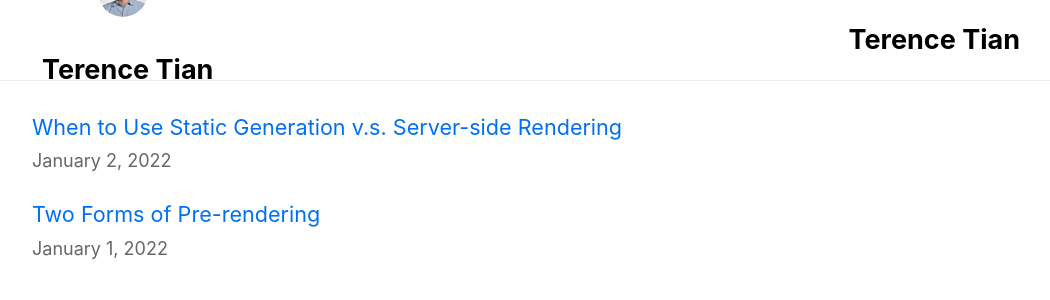
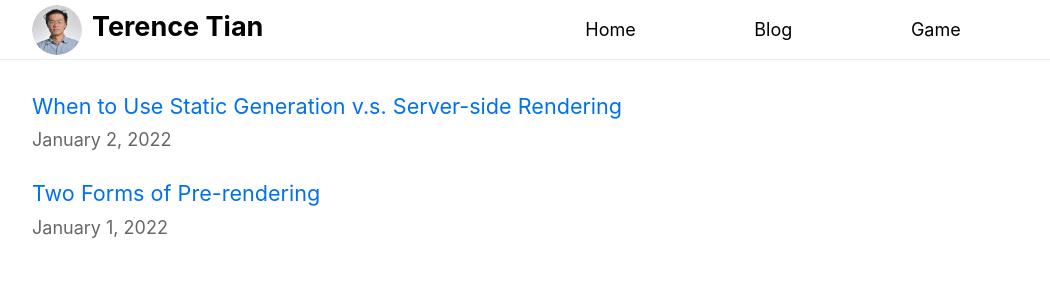
Before and after one commit to Terence625/nextjs-blog, a Next.js app: page / in a window 1280 px wide. Shown: the top 300 px of the page, without its empty margins (114-1164 px from the left). Built offline with nearby package versions, Linux system fonts and the light colour scheme.

Commit message:
[Terence] refactor header and navbar css

```diff
--- a/src/components/layout/layout.module.css
+++ b/src/components/layout/layout.module.css
@@ -1,31 +1,52 @@
-
 .header {
   position: sticky;
   top: 0;
-  -webkit-box-align: center;
-  align-items: center;
   width: 100%;
   background: white;
-  z-index: 1000;
+  height: 60px;
   border-bottom: 1px solid #eaeaea;
+}
+
+.headerContent {
+  height: inherit;
+  display: flex;
+  flex-direction: row;
+
+  margin: 0 auto;
+  padding: 0 1rem;
+  max-width: 1024px;
+  align-items: center;
+}
+
+.profile {
+  flex: 1;
+  display: flex;
+  max-width: 50%;
+}
+
+.profile a {
+  display: flex;
+  flex-direction: row;
+  color: inherit;
+  text-decoration: none;
+}
+
+.profile h1 {
+  margin: 0;
+  font-size: 1.5rem;
 }
 
 .navbar {
   flex: 1;
-  height: 80px;
   display: flex;
   flex-direction: row;
-  justify-content: space-between;
-  -webkit-box-align: center;
-  align-items: center;
   width: 100%;
-  margin: 0 auto;
-  padding: 0 1rem;
-  max-width: 1024px;
-  text-align: center;
+  justify-content: space-around;
 }
 
 .navbar a {
+  display: flex;
+  flex-direction: row;
   color: inherit;
-  text-decoration: none;
+  align-items: center;
 }
--- a/src/components/layout/layout.tsx
+++ b/src/components/layout/layout.tsx
@@ -2,6 +2,7 @@ import Head from "next/head";
 import styles from "./layout.module.css";
 import React from "react";
 import Navbar from "./navbar";
+import Profile from "./profile";
 
 export const siteTitle = "Terence's Blog";
 
@@ -14,7 +15,10 @@ export default function Layout({ children, home }: { children: React.ReactNode;
         <title />
       </Head>
       <header className={styles.header}>
-        <Navbar />
+        <div className={styles.headerContent}>
+          <Profile />
+          <Navbar />
+        </div>
       </header>
       <main>{children}</main>
     </div>
--- a/src/components/layout/navbar.tsx
+++ b/src/components/layout/navbar.tsx
@@ -1,31 +1,18 @@
-import Image from "next/image";
-import utilStyles from "../../styles/utils.module.css";
 import React from "react";
 import Link from "next/link";
 import styles from "./layout.module.css";
-
-const name = "Terence Tian";
 
 export default function Navbar() {
   return (
     <nav className={styles.navbar}>
       <Link href="/">
-        <a>
-          <Image
-            priority
-            src="/images/profile.jpg"
-            className={utilStyles.borderCircle}
-            height="50"
-            width="50"
-            alt={name}
-          />
-          <h1 className={` ${utilStyles.paddingLeft10px}`}>{name}</h1>
-        </a>
+        <a>Home</a>
       </Link>
       <Link href="/">
-        <a>
-          <h1>{name}</h1>
-        </a>
+        <a>Blog</a>
+      </Link>
+      <Link href="/">
+        <a>Game</a>
       </Link>
     </nav>
   );
--- /dev/null
+++ b/src/components/layout/profile.tsx
@@ -0,0 +1,27 @@
+import Image from "next/image";
+import utilStyles from "../../styles/utils.module.css";
+import React from "react";
+import Link from "next/link";
+import styles from "./layout.module.css";
+
+const name = "Terence Tian";
+
+export default function Profile() {
+  return (
+    <div className={styles.profile}>
+      <Link href="/">
+        <a>
+          <Image
+            priority
+            src="/images/profile.jpg"
+            className={utilStyles.borderCircle}
+            height="50"
+            width="50"
+            alt={name}
+          />
+          <h1 className={` ${utilStyles.paddingLeft10px}`}>{name}</h1>
+        </a>
+      </Link>
+    </div>
+  );
+}
```
